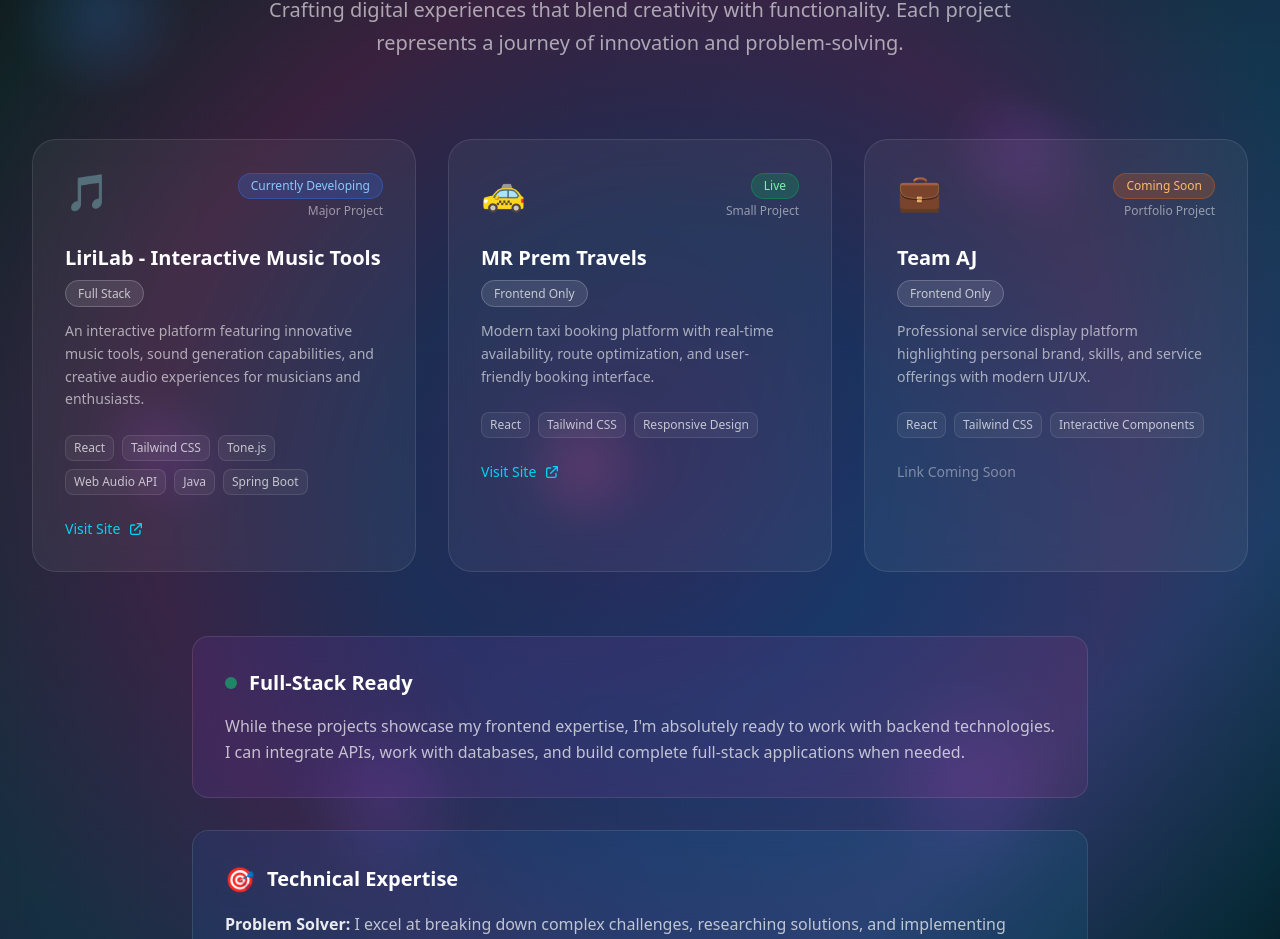
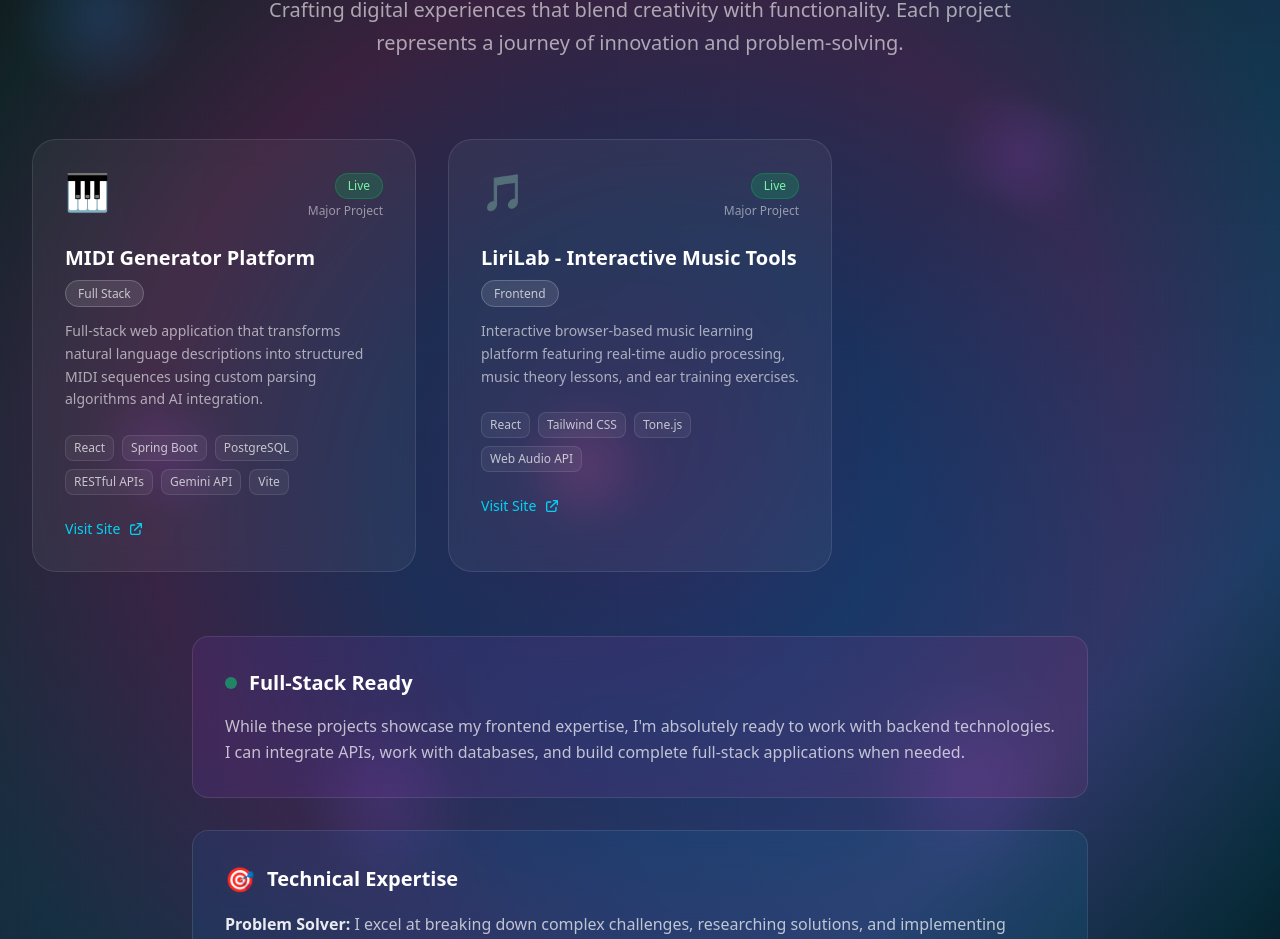
Before and after one commit to bharath-mnr/bharath-portfolio-new, a React (Vite) app: page / in a window 1280 px wide. Shown: the part 2593-3532 px from the top of the page. Built offline with nearby package versions, Linux system fonts and the light colour scheme.

Commit message:
update projects

```diff
--- a/src/components/Projects.jsx
+++ b/src/components/Projects.jsx
@@ -7,43 +7,30 @@ const Projects = () => {
 
   const projects = [
     {
-    id: 1,
-    title: "LiriLab - Interactive Music Tools",
-    type: "Major Project",
-    status: "Currently Developing",
-    description: "An interactive platform featuring innovative music tools, sound generation capabilities, and creative audio experiences for musicians and enthusiasts.",
-    tech: ["React", "Tailwind CSS", "Tone.js", "Web Audio API", "Java", "Spring Boot"],
-    category: "Full Stack",
-    link: "https://lyrilab.vercel.app/",
-    image: "🎵",
-    gradient: "from-purple-500 to-pink-500",
-    bgGradient: "from-purple-500/20 to-pink-500/20"
-  },
+      id: 1,
+      title: "MIDI Generator Platform",
+      type: "Major Project",
+      status: "Live",
+      description: "Full-stack web application that transforms natural language descriptions into structured MIDI sequences using custom parsing algorithms and AI integration.",
+      tech: ["React", "Spring Boot", "PostgreSQL", "RESTful APIs", "Gemini API", "Vite"],
+      category: "Full Stack",
+      link: "https://midi-generator-seven.vercel.app/",
+      image: "🎹",
+      gradient: "from-blue-500 to-cyan-500",
+      bgGradient: "from-blue-500/20 to-cyan-500/20"
+    },
     {
       id: 2,
-      title: "MR Prem Travels",
-      type: "Small Project",
+      title: "LiriLab - Interactive Music Tools",
+      type: "Major Project",
       status: "Live",
-      description: "Modern taxi booking platform with real-time availability, route optimization, and user-friendly booking interface.",
-      tech: ["React", "Tailwind CSS", "Responsive Design"],
-      category: "Frontend Only",
-      link: "https://www.mrpremtravels.com/",
-      image: "🚕",
+      description: "Interactive browser-based music learning platform featuring real-time audio processing, music theory lessons, and ear training exercises.",
+      tech: ["React", "Tailwind CSS", "Tone.js", "Web Audio API"],
+      category: "Frontend",
+      link: "https://lyrilab.com/",
+      image: "🎵",
       gradient: "from-purple-500 to-pink-500",
       bgGradient: "from-purple-500/20 to-pink-500/20"
-    },
-    {
-      id: 3,
-      title: "Team AJ",
-      type: "Portfolio Project",
-      status: "Coming Soon",
-      description: "Professional service display platform highlighting personal brand, skills, and service offerings with modern UI/UX.",
-      tech: ["React", "Tailwind CSS", "Interactive Components"],
-      category: "Frontend Only",
-      link: "Link Coming Soon",
-      image: "💼",
-      gradient: "from-green-500 to-emerald-500",
-      bgGradient: "from-green-500/20 to-emerald-500/20"
     }
   ];
 
```
